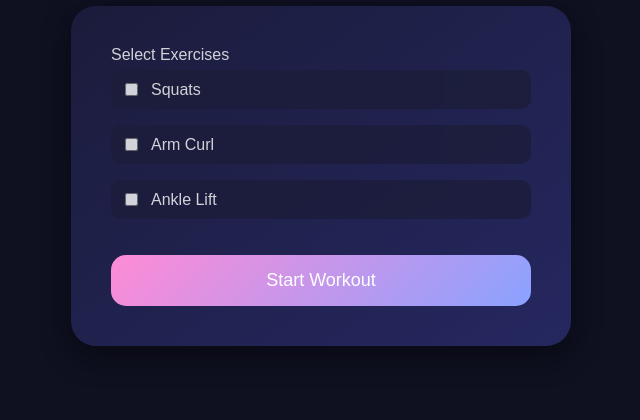
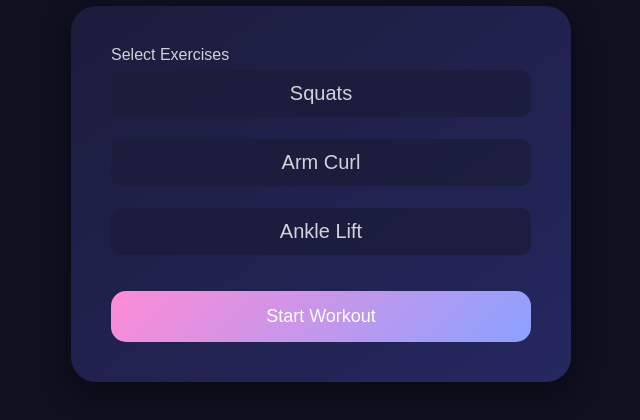
Before and after one commit to TARUMT-Cuties/BAIT2123-Internet-of-Things-GymSense-Gym-System, a plain HTML site: page setup.html in a window 1280 px wide. Shown: the part 132-552 px from the top of the page, without its empty margins (319-959 px from the left). Drawn offline with Linux system fonts and the light colour scheme.

Commit message:
UI Improvement

```diff
--- a/css/style.css
+++ b/css/style.css
@@ -395,7 +395,70 @@ header {
 
     box-shadow: 0 10px 30px rgba(0, 0, 0, 0.4);
 }
+.exercise-list {
+    display: flex;
+    flex-direction: column;
+    gap: 16px;
+}
 
+.exercise-card {
+
+    display: flex;
+    align-items: center;
+    justify-content: center;
+
+    text-align: center;
+
+    padding: 20px;
+
+    border-radius: 16px;
+
+    background: #1c1d3a;
+
+    border: 2px solid transparent;
+
+    font-size: 20px;
+
+    cursor: pointer;
+
+    transition: all 0.25s ease;
+
+    user-select: none;
+}
+
+/* hover state so it looks clickable */
+
+.exercise-card:hover {
+
+    background: #26285c;
+
+    transform: translateY(-2px);
+
+    border-color: rgba(255,255,255,0.15);
+}
+
+/* hide real checkbox */
+
+.setupCheckbox {
+    display: none;
+}
+
+/* selected state */
+
+.exercise-card:has(.setupCheckbox:checked) {
+
+    border-color: #ff8bd6;
+
+    background: linear-gradient(
+        135deg,
+        rgba(255,139,214,0.2),
+        rgba(138,162,255,0.2)
+    );
+
+    box-shadow: 0 0 12px rgba(255,139,214,0.3);
+
+    font-weight: 600;
+}
 .form-group {
     display: flex;
     flex-direction: column;
--- a/setup.html
+++ b/setup.html
@@ -34,19 +34,19 @@
 
                     <div class="exercise-list">
 
-                        <label>
-                            <input type="checkbox" value="Squats">
-                            Squats
+                        <label class="exercise-card">
+                            <input type="checkbox" class="setupCheckbox" value="Squats">
+                            <span>Squats</span>
                         </label>
 
-                        <label>
-                            <input type="checkbox" value="Arm Curl">
-                            Arm Curl
+                        <label class="exercise-card">
+                            <input type="checkbox" class="setupCheckbox" value="Arm Curl">
+                            <span>Arm Curl</span>
                         </label>
 
-                        <label>
-                            <input type="checkbox" value="Ankle Lift">
-                            Ankle Lift
+                        <label class="exercise-card">
+                            <input type="checkbox" class="setupCheckbox" value="Ankle Lift">
+                            <span>Ankle Lift</span>
                         </label>
 
                     </div>
```
